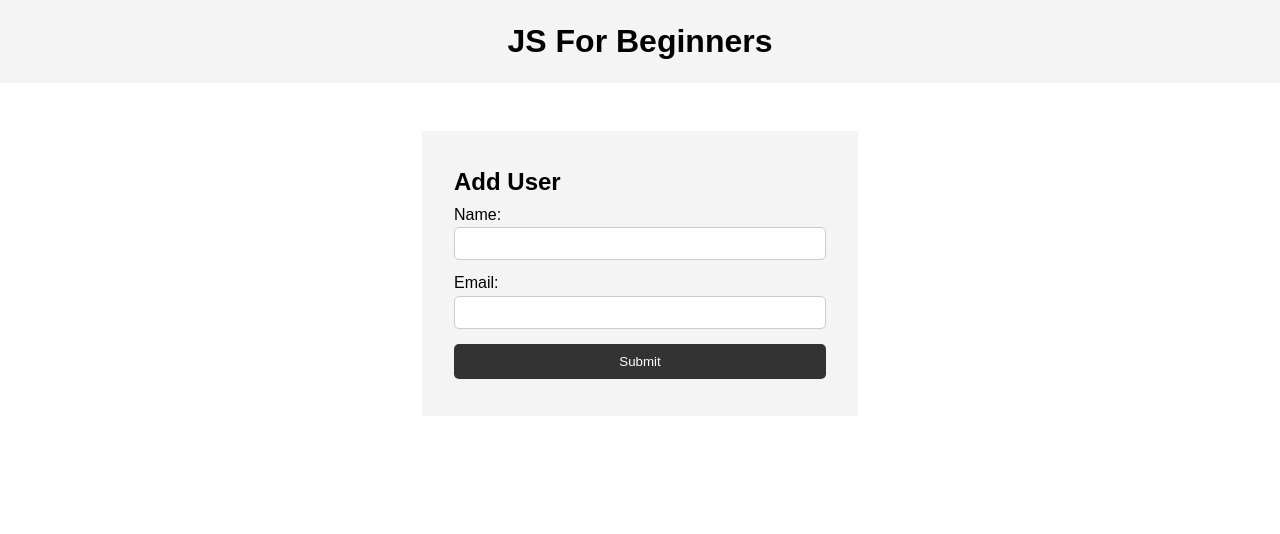
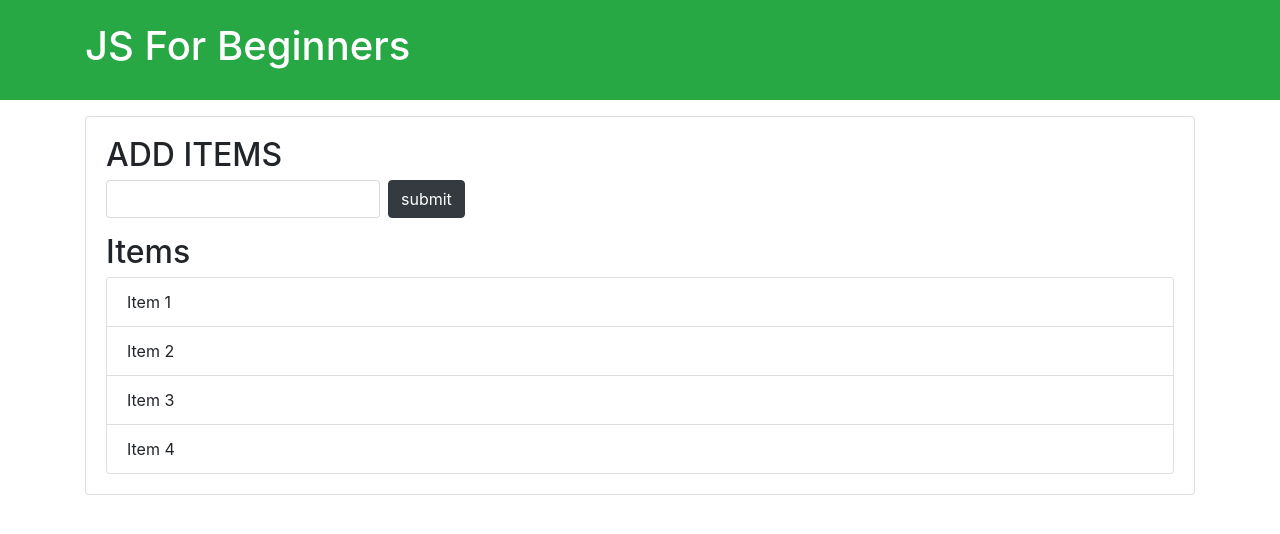
Before and after one commit to sbengal2/javascript, a plain HTML site: page index.html in a window 1280 px wide. Drawn offline with nearby package versions, Linux system fonts and the light colour scheme.

Commit message:
added bootstrap and html

```diff
--- a/index.html
+++ b/index.html
@@ -5,38 +5,32 @@
     <meta name="viewport" content="width=device-width, initial-scale=1.0" />
     <meta http-equiv="X-UA-Compatible" content="ie=edge" />
     <title>JS For Beginners</title>
-    <link rel="stylesheet" href="index.css">
+    <link rel="stylesheet" href="https://maxcdn.bootstrapcdn.com/bootstrap/4.0.0-beta/css/bootstrap.min.css"
+    integrity="sha384-/Y6pD6FV/Vv2HJnA6t+vslU6fwYXjCFtcEpHbNJ0lyAFsXTsjBbfaDjzALeQsN6M"
+    crossorigin="anonymous">
   </head>
   <body>
-    <header>
-      <h1>JS For Beginners</h1>
+    <header id="main-header" class="bg-success text-white p-4 mb-3">
+      <div class="container">
+        <h1 id="header-title">JS For Beginners</h1>
+      </div>
     </header>
-
-    <section class="container">
-      <form id="my-form">
-        <h1>Add User</h1>
-        <div class="msg"></div>
-        <div>
-          <label for="name">Name:</label>
-          <input type="text" id="name">
-        </div>
-        <div>
-          <label for="email">Email:</label>
-          <input type="text" id="email">
-        </div>
-        <input class="btn" type="submit" value="Submit">
-      </form>
-
-      <ul id="users"></ul>
-
-      <!-- <ul class="items">
-        <li class="item">Item 1</li>
-        <li class="item">Item 2</li>
-        <li class="item">Item 3</li>
-      </ul> -->
-    </section>
-
-
+    <div class="container">
+      <div id="main" class="card card-body">
+        <h2 class="title">ADD ITEMS</h2>
+        <form class="form-inline mb-3">
+          <input type="text" class="form-control mr-2">
+          <input type="submit" class="btn btn-dark" value="submit">
+        </form>
+        <h2 class="title">Items</h2>
+        <ul id="items" class="list-group">
+          <li class="list-group-item">Item 1</li>
+          <li class="list-group-item">Item 2</li>
+          <li class="list-group-item">Item 3</li>
+          <li class="list-group-item">Item 4</li>
+        </ul>
+      </div>
+    </div>
     <script src="index.js"></script>
   </body>
 </html>
--- a/index.js
+++ b/index.js
@@ -11,9 +11,7 @@ function onSubmit(e){
     if(nameInput.value === '' || emailInput.value === ''){
         msg.classList.add('error');
         msg.innerHTML = 'Please Enter All Fields';
-        setTimeout(()=>{
-            msg.remove();
-        },3000);
+        setTimeout(remove(),3000);
     }
     else{
         const li = document.createElement('li');
```
